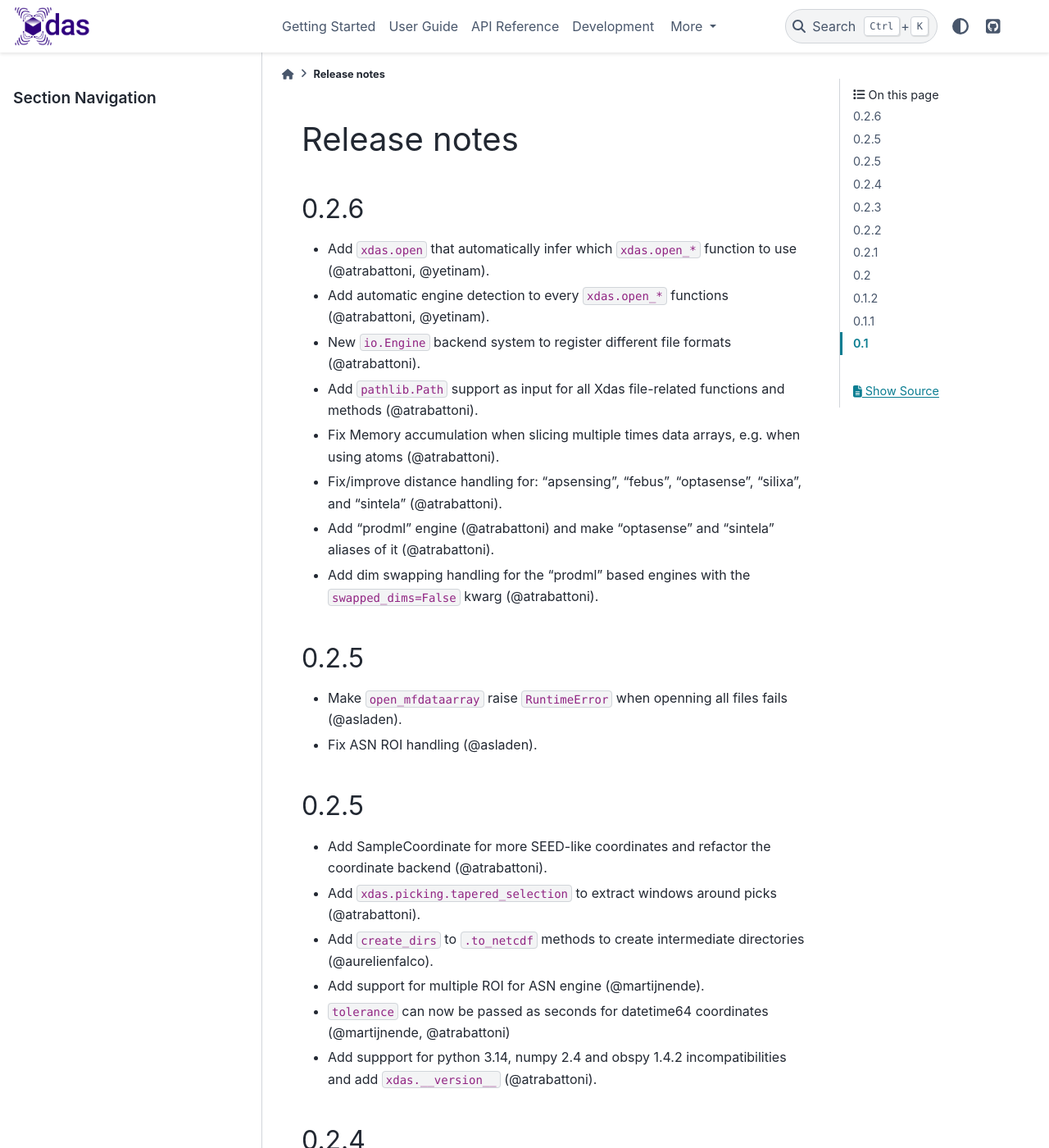
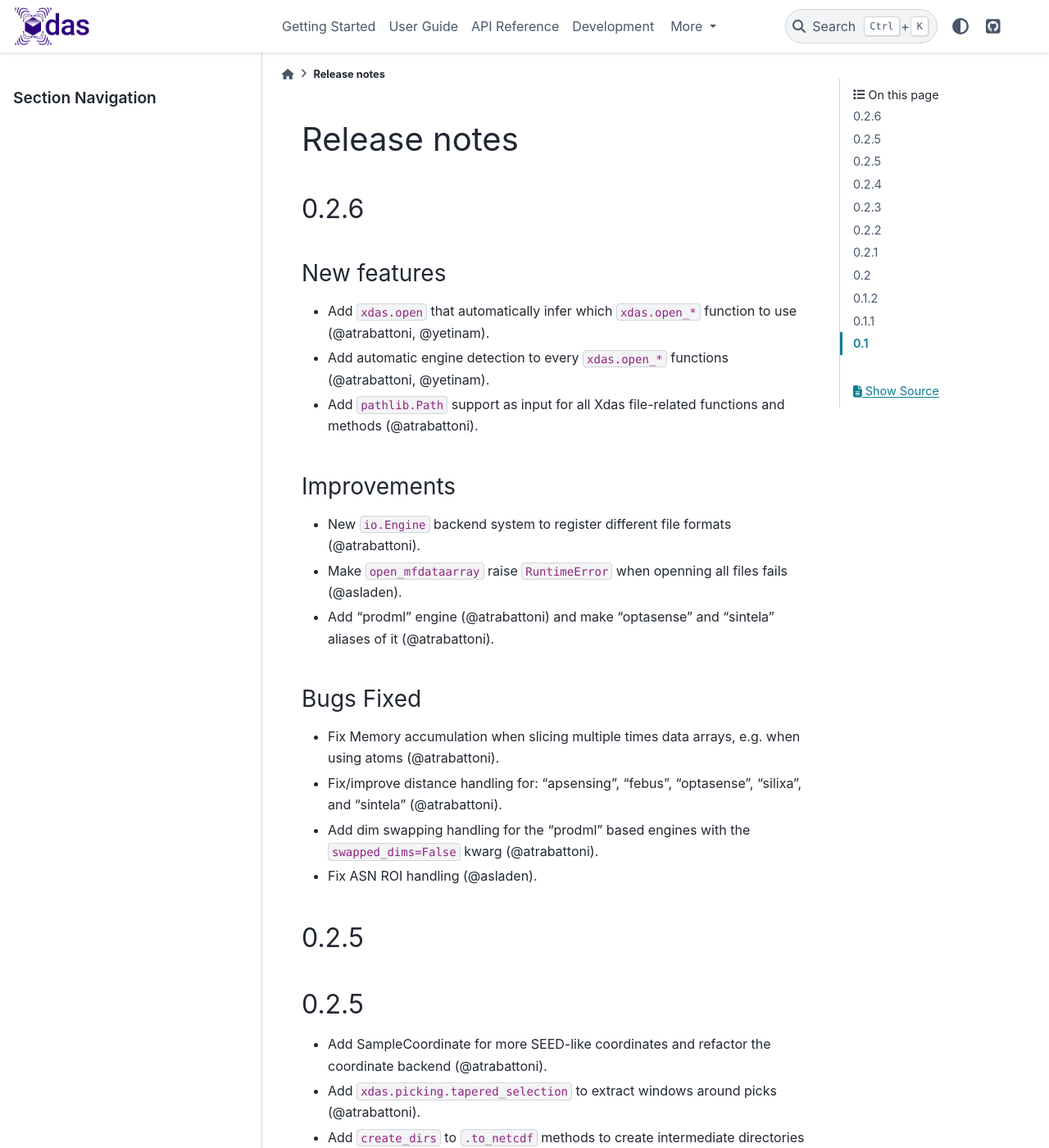
Before and after one commit to xdas-dev/xdas, a Sphinx documentation site: the page built from docs/release-notes.md, in a window 1280 px wide and 1400 px high. Shown: the whole window at 82% size. Built offline with Sphinx 7.4.7 and the PyData theme 0.15.4, drawn with Linux system fonts in a browser that asks for light colours.

Commit message:
update release-notes.

```diff
--- a/docs/release-notes.md
+++ b/docs/release-notes.md
@@ -1,18 +1,24 @@
 # Release notes
 
 ## 0.2.6
+
+### New features
 - Add `xdas.open` that automatically infer which `xdas.open_*` function to use (@atrabattoni, @yetinam).
 - Add automatic engine detection to every `xdas.open_*` functions (@atrabattoni, @yetinam).
+- Add `pathlib.Path` support as input for all Xdas file-related functions and methods (@atrabattoni).
+
+### Improvements
 - New `io.Engine` backend system to register different file formats (@atrabattoni).
-- Add `pathlib.Path` support as input for all Xdas file-related functions and methods (@atrabattoni).
+- Make `open_mfdataarray` raise `RuntimeError` when openning all files fails (@asladen).
+- Add "prodml" engine (@atrabattoni) and make "optasense" and "sintela" aliases of it (@atrabattoni).
+
+### Bugs Fixed
 - Fix Memory accumulation when slicing multiple times data arrays, e.g. when using atoms (@atrabattoni).
 - Fix/improve distance handling for: "apsensing", "febus", "optasense", "silixa", and "sintela" (@atrabattoni).
-- Add "prodml" engine (@atrabattoni) and make "optasense" and "sintela" aliases of it (@atrabattoni).
 - Add dim swapping handling for the "prodml" based engines with the `swapped_dims=False` kwarg (@atrabattoni).
+- Fix ASN ROI handling (@asladen).
 
 ## 0.2.5
-- Make `open_mfdataarray` raise `RuntimeError` when openning all files fails (@asladen).
-- Fix ASN ROI handling (@asladen).
 
 ## 0.2.5
 - Add SampleCoordinate for more SEED-like coordinates and refactor the coordinate backend (@atrabattoni).
```
